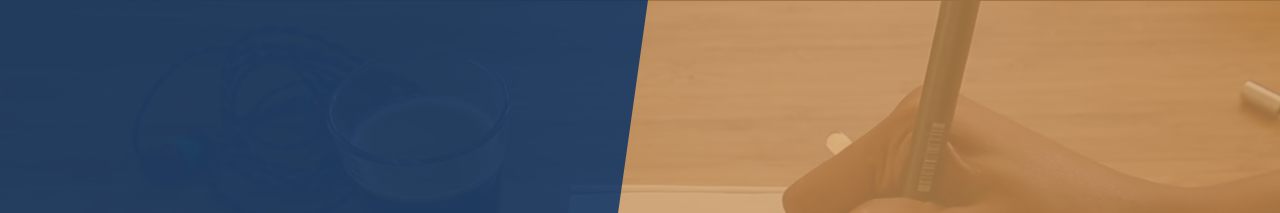
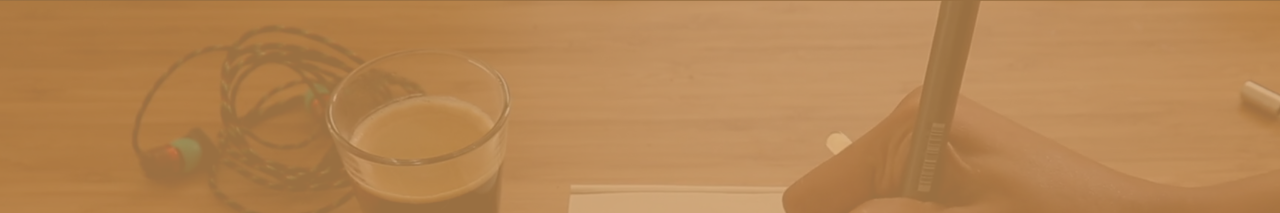
Before and after one commit to ondashuila/certificadosondashuila, a website: page index.html in a window 1280 px wide. Shown: the top 213 px of the page. Drawn offline with Linux system fonts and the light colour scheme.

Commit message:
Update index.html

```diff
--- a/index.html
+++ b/index.html
@@ -28,7 +28,7 @@
     <div class="overlay"></div>
 
     <div class="masthead">
-      <div class="masthead-bg"></div>
+      <div class="logo_ondas"></div>
       <div class="container h-100">
         <div class="row h-100">
           <div class="col-12 my-auto">
```
